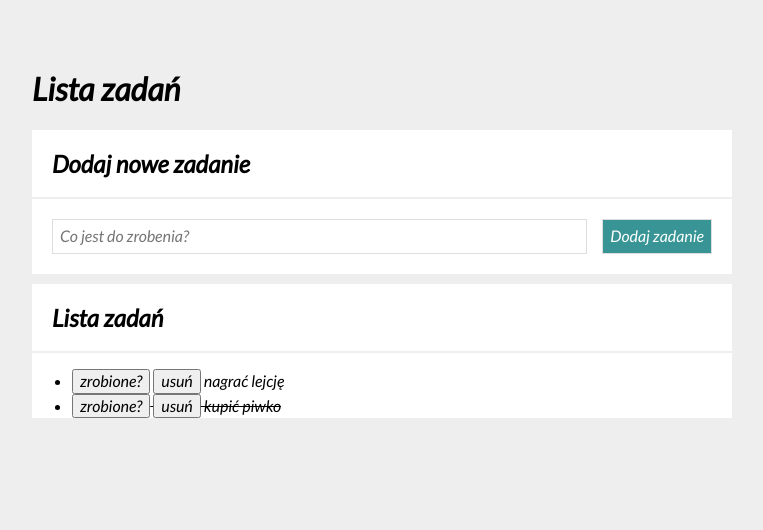
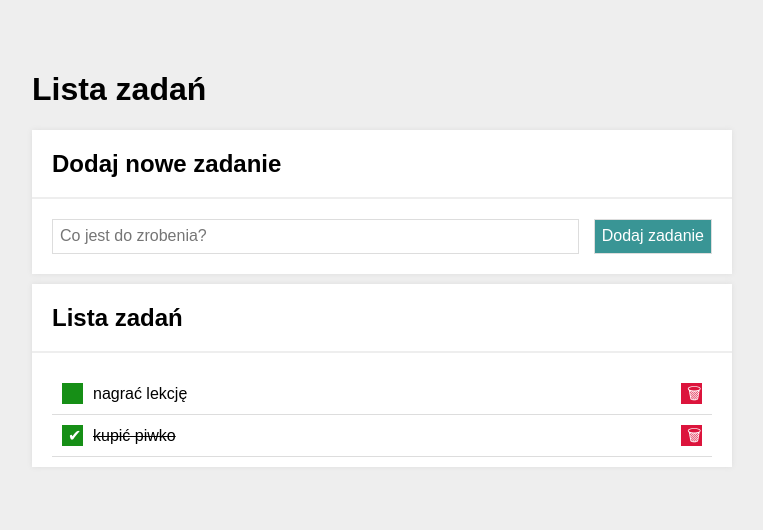
Before and after one commit to mileni67/tasks, a plain HTML site: page index.html in a window 1280 px wide. Shown: the whole page, without its empty margins (258-1021 px from the left). Drawn offline with nearby package versions, Linux system fonts and the light colour scheme; a web font is replaced by a local one.

Commit message:
added button and changes decoration

```diff
--- a/css/form.css
+++ b/css/form.css
@@ -1,6 +1,12 @@
 .form {
     display: flex;
     padding: 20px;
+}
+
+@media (max-width: 767px) {
+    .form {
+        flex-wrap: wrap;
+    }
 }
 
 .form__input{
@@ -20,6 +26,14 @@
     border: 1px solid #ddd;
 }
 
+@media (max-width: 767px) {
+    .form__button {
+        flex-grow: 1;
+        flex-basis: 100%;
+        margin: 10px 0;
+    }
+}
+
 .form__button:hover {
     background-color: rgb(122, 194, 194);
 }
@@ -27,3 +41,37 @@
 .form__button:active{
     background-color: rgb(159, 215, 215);
 }
+
+.list__items {
+    display: grid;
+    grid-template-columns:  auto 1fr auto;
+    text-decoration: none;
+    grid-gap: 10px;
+    align-items: center;
+    border-bottom: 1px solid #ddd;
+    padding: 10px;
+}
+
+.list__button {
+    width: 21px;
+    height: 21px;
+    border: none;
+    text-decoration: none;
+    background-color: rgb(22, 143, 22);
+}
+
+.list__button--done {
+    background-color: rgb(22, 143, 22);
+    text-decoration: none;
+    border: none;
+    color: #fff;
+}
+
+.list__button--delete {
+    background-color: crimson;
+    color: #fff;
+    order: 1;
+    width: 21px;
+    height: 21px;
+    border: none;
+}
--- a/css/section.css
+++ b/css/section.css
@@ -1,6 +1,7 @@
 .section {
     background-color: #fff;
     margin: 10px 0;
+    box-shadow: 0 0 5px #ddd;
 }
 
 .section__header {
--- a/css/styles.css
+++ b/css/styles.css
@@ -7,6 +7,6 @@ html {
 }
 
 body {
-    font-family: 'Lato', sans-serif;
+    font-family: 'Monserrat', sans-serif;
     background-color: #eee;
 }
--- a/css/taskList.css
+++ /dev/null
@@ -1,3 +0,0 @@
-.taskList{
-    background-color: #fff;
-}
--- /dev/null
+++ b/css/tasks.css
@@ -0,0 +1,13 @@
+.tasks{
+    list-style: none;
+    padding: 10px;
+    margin: 10px;
+}
+
+.tasks__button {
+    border: none;
+    color: white;
+    width: 30px;
+    height: 30px;
+    padding: 0;
+}
--- a/index.html
+++ b/index.html
@@ -10,35 +10,34 @@
         crossorigin="anonymous" referrerpolicy="no-referrer" />
     <link rel="preconnect" href="https://fonts.googleapis.com">
     <link rel="preconnect" href="https://fonts.gstatic.com" crossorigin>
-    <link href="https://fonts.googleapis.com/css2?family=Lato:ital@1&display=swap" rel="stylesheet">
-    <link href="https://fonts.googleapis.com/css2?family=Lato:ital@1&family=Noto+Sans&family=Redressed&display=swap"
+    <link href="https://fonts.googleapis.com/css2?family=Montserrat:wght@400;500;600;700;900&display=swap"
         rel="stylesheet">
     <script src="js/script.js" defer></script>
     <link rel="stylesheet" href="css/styles.css">
     <link rel="stylesheet" href="css/container.css">
     <link rel="stylesheet" href="css/section.css">
-    <link rel="stylesheet" href="css/taskList.css">
+    <link rel="stylesheet" href="css/tasks.css">
     <link rel="stylesheet" href="css/form.css">
 
     <title>Lista zadań</title>
 </head>
 
 <body>
-    <div class="container">
+    <main class="container">
         <h1 class="header">Lista zadań</h1>
         <section class="section">
             <h2 class="section__header">Dodaj nowe zadanie</h2>
             <form class="form js-form">
                 <input type="text" class="form__input js-newTask" placeholder="Co jest do zrobenia?">
-                <button class="form__button">Dodaj zadanie</button>
+                <button type="submit" class="form__button js-button">Dodaj zadanie</button>
             </form>
         </section>
         <section class="section">
             <h2 class="section__header">Lista zadań</h2>
-        <ul class="taskList js-tasks"></ul>
+        <ul class="tasks js-tasks"></ul>
     </section>
 
-    </div>
+</main>
 </body>
 
 </html>
--- a/js/script.js
+++ b/js/script.js
@@ -1,7 +1,7 @@
 {
     const tasks = [
         {
-            content: "nagrać lejcję",
+            content: "nagrać lekcję",
             done: false,
         },
         {
@@ -44,19 +44,17 @@
                 toggleTaskDone(index);
             });
         });
-    }
+    };
 
     const render = () => {
         let htmlString = "";
 
         for (const task of tasks) {
             htmlString += `
-            <li
-            ${task.done ? " style=\"text-decoration: line-through\"" : ""}
-            >
-            <button class="js-done">zrobione?</button>
-            <button class="js-remove">usuń</button>
-            ${task.content}
+            <li class="list__items">
+            <button class="list__button list__button--done js-done">${task.done ? "&#10004" : ""}</button>
+            <span ${task.done ? "style=\"text-decoration: line-through\"" : ""}>${task.content}</span>
+            <button class="list__button--delete js-remove">🗑</button>
             </li>
             `;
         }
```
